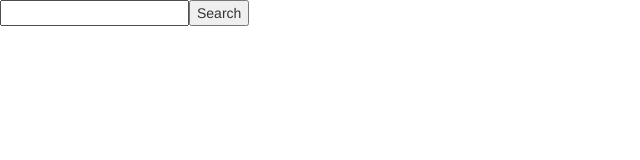
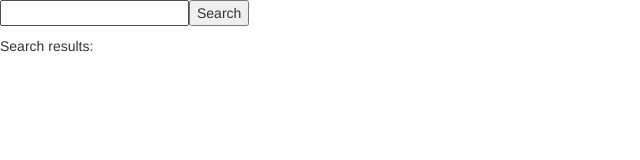
Before and after one commit to iraklitchedia/simonsvoss-homework, an Angular app in the folder Simonsvoss-Homework/Simonsvoss-Homework/ClientApp/: page / in a window 1280 px wide. Shown: the top 160 px of the page, without its empty margins (0-640 px from the left). Built offline with nearby package versions, Linux system fonts and the light colour scheme.

Commit message:
Removed unused code

```diff
--- a/Simonsvoss-Homework/Simonsvoss-Homework/ClientApp/src/app/app.component.ts
+++ b/Simonsvoss-Homework/Simonsvoss-Homework/ClientApp/src/app/app.component.ts
@@ -8,7 +8,7 @@ import { HttpClient } from '@angular/common/http';
 })
 export class AppComponent {
   searchInput: string = "";
-	searchResult: any;
+	searchResult: any = [];
 	constructor(private http: HttpClient, @Inject('BASE_URL') private baseUrl: string) {
 
   }
@@ -16,11 +16,6 @@ export class AppComponent {
 
 	search()
 	{
-		this.searchResult = [
-				{ id: "1", description: "Desc1"},
-				{ id: "2", description: "Desc2"}
-      ];
-
     this.http.get<any>(this.baseUrl + 'api/Search/SearchText?text=' + this.searchInput).subscribe(result => {
       this.searchResult = result;
     }, error => console.error(error));
```
